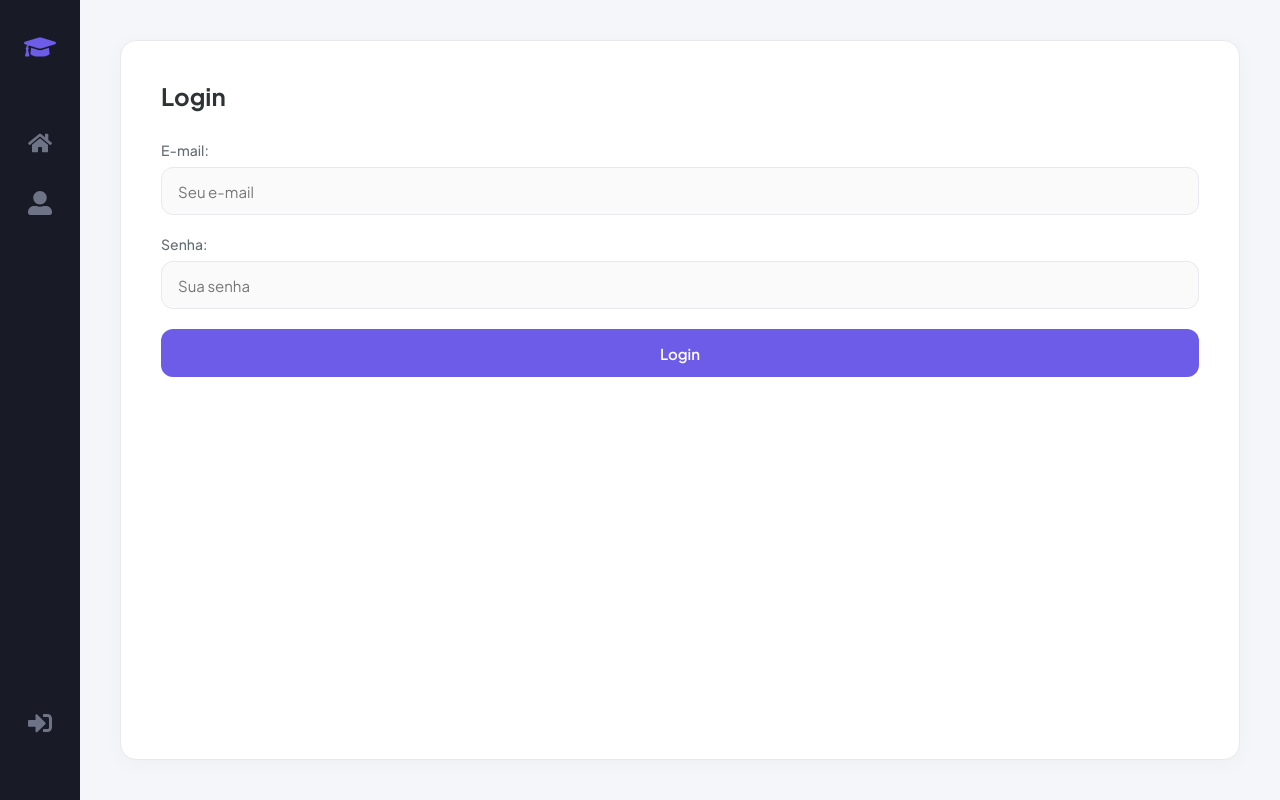
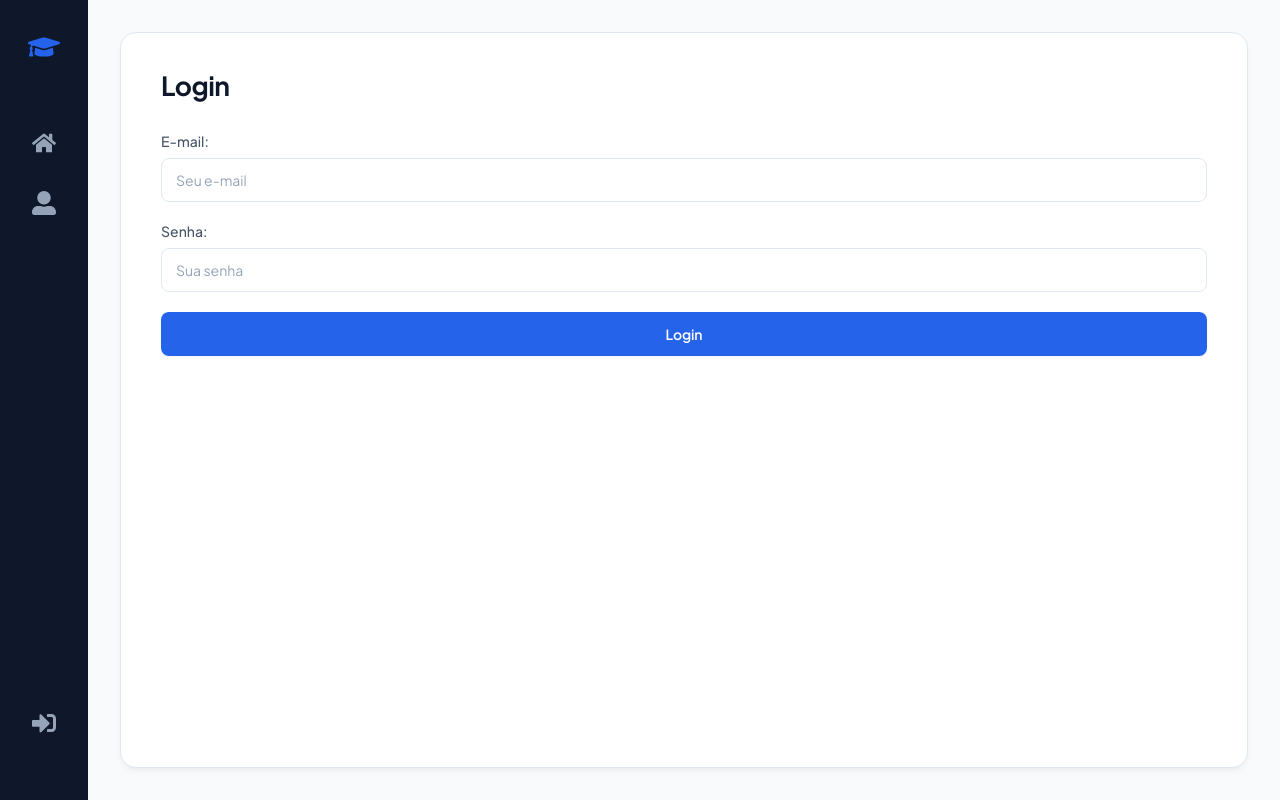
Before and after one commit to J-Ednardo/front-projeto-escola, a React (Create React App) app: page /login in a window 1280 px wide. Built offline with nearby package versions, Linux system fonts and the light colour scheme.

Commit message:
refactor(theme): moderniza design tokens, GlobalStyles e adiciona EmptyState

```diff
--- /dev/null
+++ b/src/components/EmptyState/styled.js
@@ -0,0 +1,46 @@
+import styled from 'styled-components';
+import { colors, metrics } from '../../styles/theme';
+
+export const EmptyContainer = styled.div`
+    display: flex;
+    flex-direction: column;
+    align-items: center;
+    justify-content: center;
+    padding: 48px 24px;
+    text-align: center;
+    background: #F8FAFC;
+    border-radius: ${metrics.borderRadius};
+    border: 1px dashed ${colors.border};
+    margin: 24px 0;
+
+    .icon-wrapper {
+        width: 64px;
+        height: 64px;
+        border-radius: 50%;
+        background: #EFF6FF;
+        color: ${colors.primary};
+        display: flex;
+        align-items: center;
+        justify-content: center;
+        margin-bottom: 16px;
+    }
+
+    h3 {
+        font-size: 16px;
+        font-weight: 600;
+        color: ${colors.textTitle};
+        margin-bottom: 6px;
+    }
+
+    p {
+        font-size: 14px;
+        color: ${colors.textBody};
+        max-width: 400px;
+        line-height: 1.5;
+        margin-bottom: 0;
+    }
+
+    .action-wrapper {
+        margin-top: 18px;
+    }
+`;
--- a/src/components/Loading/index.js
+++ b/src/components/Loading/index.js
@@ -1,14 +1,26 @@
 import React from 'react';
 import PropTypes from 'prop-types';
-import { Container } from './styled';
+import { Container, Spinner } from './styled';
 
 export default function Loading({ isLoading }) {
     if(!isLoading) return <></>;
 
     return (
         <Container role="status" aria-live="polite">
-            <div />
-            <span className="sr-only">Carregando...</span>
+            <div className="backdrop" />
+            <div className="content">
+                <Spinner viewBox="0 0 50 50">
+                    <circle
+                        className="path"
+                        cx="25"
+                        cy="25"
+                        r="20"
+                        fill="none"
+                        strokeWidth="4"
+                    />
+                </Spinner>
+                <span className="sr-only">Carregando...</span>
+            </div>
         </Container>
     );
 }
--- a/src/components/Loading/styled.js
+++ b/src/components/Loading/styled.js
@@ -1,5 +1,26 @@
-import styled from 'styled-components';
+import styled, { keyframes } from 'styled-components';
 import { colors } from '../../styles/theme';
+
+const rotate = keyframes`
+    100% {
+        transform: rotate(360deg);
+    }
+`;
+
+const dash = keyframes`
+    0% {
+        stroke-dasharray: 1, 150;
+        stroke-dashoffset: 0;
+    }
+    50% {
+        stroke-dasharray: 90, 150;
+        stroke-dashoffset: -35;
+    }
+    100% {
+        stroke-dasharray: 90, 150;
+        stroke-dashoffset: -124;
+    }
+`;
 
 export const Container = styled.div`
     position: fixed;
@@ -7,26 +28,42 @@ export const Container = styled.div`
     height: 100%;
     top: 0;
     left: 0;
-    z-index: 100;
+    z-index: 9999;
     display: flex;
     align-items: center;
     justify-content: center;
-    color: #fff;
-    font-size: 18px;
-    font-weight: 600;
 
-    div {
+    .backdrop {
         position: absolute;
         width: 100%;
         height: 100%;
-        z-index: 1;
-        background: rgba(24, 26, 37, 0.85);
+        background: rgba(15, 23, 42, 0.4);
         backdrop-filter: blur(4px);
     }
 
-    span {
+    .content {
+        position: relative;
         z-index: 2;
-        color: ${colors.primary};
-        font-size: 20px;
+        display: flex;
+        flex-direction: column;
+        align-items: center;
+        justify-content: center;
+        background: #FFFFFF;
+        padding: 24px;
+        border-radius: 16px;
+        box-shadow: 0 20px 25px -5px rgba(15, 23, 42, 0.1), 0 8px 10px -6px rgba(15, 23, 42, 0.1);
+        border: 1px solid ${colors.border};
     }
 `;
+
+export const Spinner = styled.svg`
+    animation: ${rotate} 1.5s linear infinite;
+    width: 44px;
+    height: 44px;
+
+    & .path {
+        stroke: ${colors.primary};
+        stroke-linecap: round;
+        animation: ${dash} 1.5s ease-in-out infinite;
+    }
+`;
--- a/src/styles/GlobalStyles.js
+++ b/src/styles/GlobalStyles.js
@@ -3,7 +3,7 @@ import { colors, metrics } from './theme';
 import 'react-toastify/dist/ReactToastify.css';
 
 export default createGlobalStyle`
-    @import url('https://fonts.googleapis.com/css2?family=Plus+Jakarta+Sans:wght@400;500;600;700&display=swap');
+    @import url('https://fonts.googleapis.com/css2?family=Plus+Jakarta+Sans:wght@400;500;600;700;800&display=swap');
 
     * {
         margin: 0;
@@ -13,10 +13,11 @@ export default createGlobalStyle`
     }
 
     body {
-        font-family: 'Plus Jakarta Sans', sans-serif;
+        font-family: 'Plus Jakarta Sans', -apple-system, BlinkMacSystemFont, 'Segoe UI', Roboto, sans-serif;
         background: ${colors.background};
-        color: ${colors.textTitle};
+        color: ${colors.textBody};
         -webkit-font-smoothing: antialiased;
+        -moz-osx-font-smoothing: grayscale;
     }
 
     html, body, #root {
@@ -28,86 +29,134 @@ export default createGlobalStyle`
         align-items: stretch;
     }
 
+    h1, h2, h3, h4, h5, h6 {
+        color: ${colors.textTitle};
+        font-weight: 700;
+        letter-spacing: -0.02em;
+    }
+
+    h1 {
+        font-size: 1.65rem;
+        line-height: 1.25;
+        margin-bottom: 8px;
+    }
+
+    h2 {
+        font-size: 1.25rem;
+        line-height: 1.3;
+    }
+
+    h3 {
+        font-size: 1.1rem;
+        line-height: 1.4;
+    }
+
     input, select {
-        height: 48px;
-        font-size: 15px;
+        height: 44px;
+        font-size: 14px;
         font-family: inherit;
         border: 1px solid ${colors.border};
-        padding: 0 16px;
-        border-radius: 12px;
-        background: #FAFAFA;
-        transition: all 0.3s;
+        padding: 0 14px;
+        border-radius: ${metrics.borderRadiusSm};
+        background: #FFFFFF;
+        transition: border-color 0.2s ease, box-shadow 0.2s ease;
         color: ${colors.textTitle};
 
+        &::placeholder {
+            color: ${colors.textMuted};
+        }
+
         &:focus {
-            border: 1px solid ${colors.primary};
-            box-shadow: 0 0 0 3px rgba(108, 92, 231, 0.1);
-            background: #fff;
+            border-color: ${colors.primary};
+            box-shadow: 0 0 0 3px rgba(37, 99, 235, 0.15);
+            background: #FFFFFF;
         }
 
         &:disabled {
-            background: #E8E9ED;
+            background: #F1F5F9;
+            color: ${colors.textMuted};
             cursor: not-allowed;
+            border-color: ${colors.border};
         }
     }
 
     button {
         cursor: pointer;
         background: ${colors.primary};
-        border: none;
-        color: #fff;
-        padding: 0 24px;
-        height: 48px;
+        border: 1px solid transparent;
+        color: #FFFFFF;
+        padding: 0 20px;
+        height: 44px;
         display: inline-flex;
         align-items: center;
         justify-content: center;
-        border-radius: 12px;
+        gap: 8px;
+        border-radius: ${metrics.borderRadiusSm};
         font-weight: 600;
-        font-size: 15px;
+        font-size: 14px;
         font-family: inherit;
-        transition: all 300ms;
-    }
+        letter-spacing: -0.01em;
+        transition: all 0.2s cubic-bezier(0.4, 0, 0.2, 1);
+        box-shadow: ${metrics.boxShadowSm};
 
-    button:hover {
-        filter: brightness(90%);
-        transform: translateY(-1px);
+        &:hover {
+            background: ${colors.primaryDark};
+            transform: translateY(-1px);
+            box-shadow: ${metrics.boxShadow};
+        }
+
+        &:active {
+            transform: scale(0.98);
+        }
+
+        &:disabled {
+            opacity: 0.6;
+            cursor: not-allowed;
+            transform: none !important;
+            box-shadow: none !important;
+        }
     }
 
     a {
         text-decoration: none;
         color: ${colors.primary};
-        transition: all 300ms;
+        transition: color 0.2s ease;
+
+        &:hover {
+            color: ${colors.primaryDark};
+        }
     }
 
     table {
         width: 100%;
         border-collapse: separate;
         border-spacing: 0;
-        background: #fff;
-        border-radius: 16px;
+        background: #FFFFFF;
+        border-radius: ${metrics.borderRadius};
         overflow: hidden;
-        box-shadow: 0 4px 20px rgba(0, 0, 0, 0.03);
-        border: 1px solid #F1F2F6;
+        box-shadow: ${metrics.boxShadowSm};
+        border: 1px solid ${colors.border};
         margin: 20px 0;
+        font-variant-numeric: tabular-nums;
     }
 
     th {
         text-align: left;
-        padding: 16px 24px;
-        font-size: 12px;
+        padding: 14px 20px;
+        font-size: 11px;
         text-transform: uppercase;
-        letter-spacing: 1px;
+        letter-spacing: 0.05em;
         font-weight: 700;
-        color: #8F95B2;
-        background: #FAFBFC;
-        border-bottom: 1px solid #F1F2F6;
+        color: ${colors.textMuted};
+        background: #F8FAFC;
+        border-bottom: 1px solid ${colors.border};
     }
 
     td {
-        padding: 16px 24px;
+        padding: 14px 20px;
         font-size: 14px;
-        color: #2D3436;
-        border-bottom: 1px solid #F1F2F6;
+        color: ${colors.textBody};
+        border-bottom: 1px solid ${colors.borderLight};
         vertical-align: middle;
     }
 
@@ -116,11 +165,11 @@ export default createGlobalStyle`
     }
 
     tbody tr {
-        transition: all 0.2s ease;
-    }
+        transition: background-color 0.15s ease;
 
-    tbody tr:hover {
-        background: #F8F9FA;
+        &:hover {
+            background-color: #F8FAFC;
+        }
     }
 
     ul {
@@ -144,9 +193,14 @@ export const Container = styled.section`
     flex: 1;
     min-width: 0;
     background: ${colors.cardBg};
-    margin: 40px;
-    padding: 40px;
-    border-radius: ${metrics.borderRadius};
+    margin: 32px;
+    padding: 36px 40px;
+    border-radius: ${metrics.borderRadiusLg};
     box-shadow: ${metrics.boxShadow};
     border: 1px solid ${colors.border};
+
+    @media (max-width: 768px) {
+        margin: 16px;
+        padding: 20px;
+    }
 `;
--- a/src/styles/theme.js
+++ b/src/styles/theme.js
@@ -1,23 +1,53 @@
 export const colors = {
-  primary: '#6C5CE7',
-  primaryDark: '#5043B0',
-  primaryLight: '#A29BFE',
-  sidebarBg: '#181A25',
-  sidebarIcon: '#6E7385',
+  // Brand & Action (Slate / Deep Indigo - authoritative academic SaaS)
+  primary: '#2563EB',
+  primaryDark: '#1D4ED8',
+  primaryLight: '#3B82F6',
+  primarySurface: '#EFF6FF',
+
+  // Surfaces & Backgrounds
+  background: '#F8FAFC',
+  cardBg: '#FFFFFF',
+  sidebarBg: '#0F172A',
+  sidebarSurface: '#1E293B',
+  sidebarIcon: '#94A3B8',
   sidebarIconActive: '#FFFFFF',
-  background: '#F5F6FA',
-  cardBg: '#FFFFFF',
-  textTitle: '#2D3436',
-  textBody: '#636E72',
-  border: '#E8E9ED',
-  success: '#00B894',
-  error: '#D63031',
-  warning: '#FDCB6E'
+
+  // Typography
+  textTitle: '#0F172A',
+  textBody: '#475569',
+  textMuted: '#94A3B8',
+
+  // Borders & Dividers
+  border: '#E2E8F0',
+  borderLight: '#F1F5F9',
+
+  // Semantic Status Tints & Solids (Anti-Slop soft badges)
+  success: '#059669',
+  successBg: '#ECFDF5',
+  successBorder: '#A7F3D0',
+
+  warning: '#D97706',
+  warningBg: '#FFFBEB',
+  warningBorder: '#FDE68A',
+
+  error: '#DC2626',
+  errorBg: '#FEF2F2',
+  errorBorder: '#FECACA',
+
+  info: '#2563EB',
+  infoBg: '#EFF6FF',
+  infoBorder: '#BFDBFE'
 };
 
 export const metrics = {
-  borderRadius: '16px',
-  boxShadow: '0px 4px 20px rgba(0, 0, 0, 0.03)',
-  sidebarWidth: '80px',
+  borderRadiusSm: '8px',
+  borderRadius: '12px',
+  borderRadiusLg: '16px',
+  borderRadiusXl: '24px',
+  boxShadowSm: '0 1px 3px 0 rgba(15, 23, 42, 0.04), 0 1px 2px -1px rgba(15, 23, 42, 0.03)',
+  boxShadow: '0 4px 6px -1px rgba(15, 23, 42, 0.05), 0 2px 4px -2px rgba(15, 23, 42, 0.03)',
+  boxShadowLg: '0 10px 15px -3px rgba(15, 23, 42, 0.06), 0 4px 6px -4px rgba(15, 23, 42, 0.03)',
+  sidebarWidth: '88px',
   sidebarWidthExpanded: '240px'
 };
```
Also changed, not shown: src/components/EmptyState/index.js (added, +24 -0 lines).
